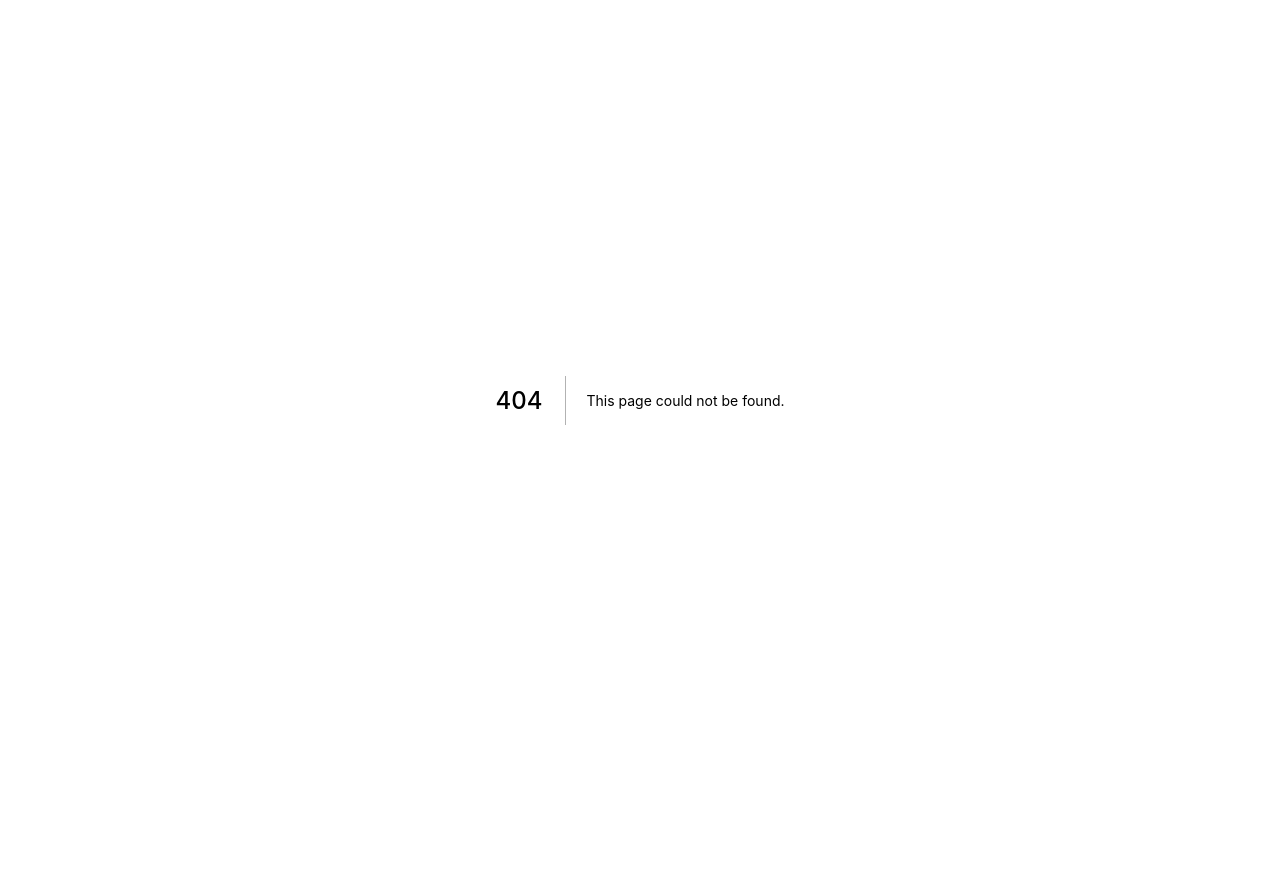
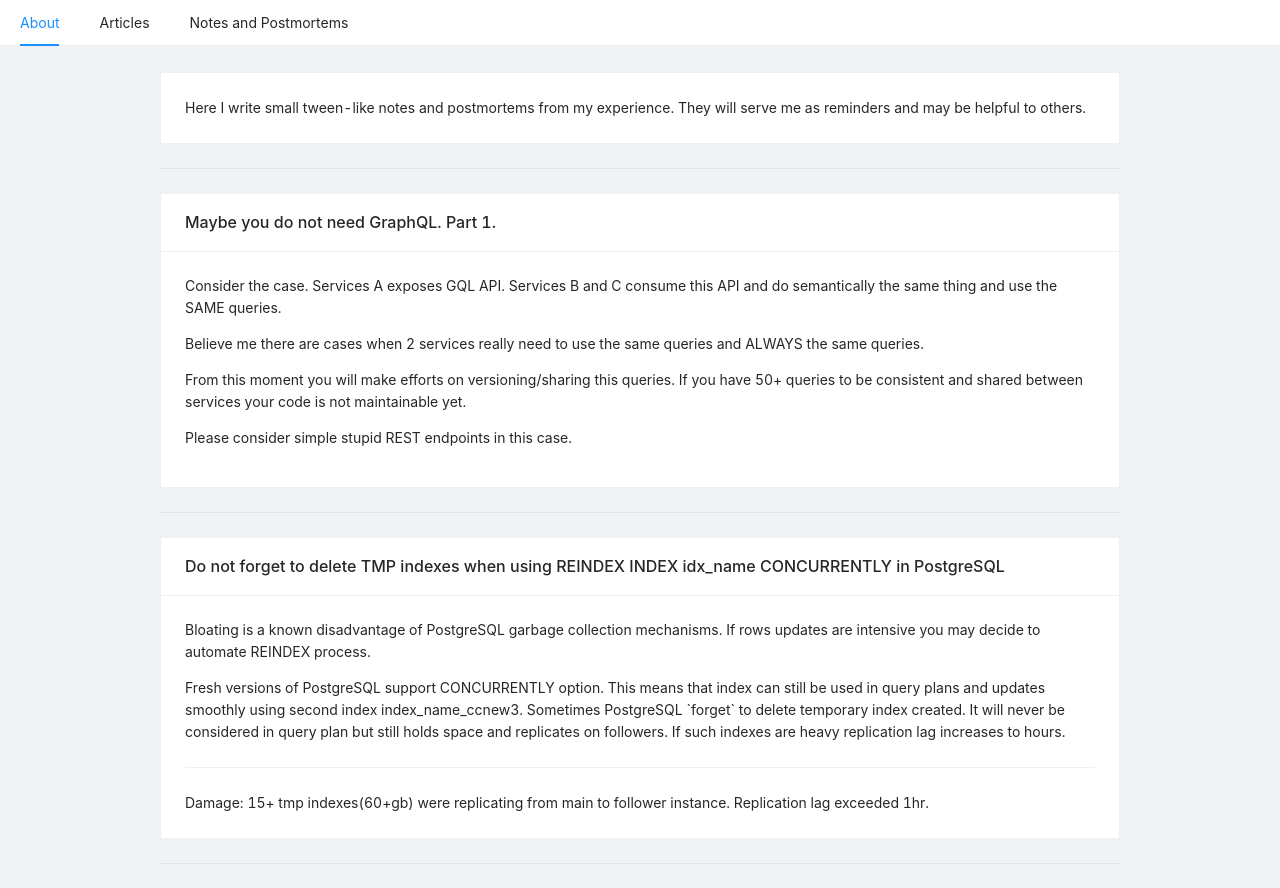
Before and after one commit to z0s0/z0s0, a Next.js app: page /notes in a window 1280 px wide. Before the commit this address had no page. Shown: the top 888 px of the page. Before the commit the page ends 800 px from the top, so only its background shows below. Built offline with nearby package versions, Linux system fonts and the light colour scheme.

Commit message:
initial notes and menu

```diff
--- a/package.json
+++ b/package.json
@@ -8,6 +8,7 @@
     "start": "next start"
   },
   "dependencies": {
+    "antd": "^4.13.1",
     "next": "10.0.5",
     "react": "17.0.1",
     "react-dom": "17.0.1"
--- a/pages/_app.js
+++ b/pages/_app.js
@@ -1,7 +1,17 @@
 import '../styles/globals.css'
+import Menu from '../src/menu'
+import 'antd/dist/antd.css';
+import {Row, Col, Layout} from 'antd'
 
-function MyApp({ Component, pageProps }) {
-  return <Component {...pageProps} />
-}
-
-export default MyApp
+const App = ({Component, pageProps}) =>
+   <Layout>
+     <Menu/>
+     <Layout.Content style={{minHeight: "1200px"}}>
+       <Row style={{marginTop: "2%"}}>
+          <Col offset={3} span={18}>
+          <Component {...pageProps} />
+        </Col>
+       </Row>
+     </Layout.Content>
+   </Layout>
+export default App
--- a/pages/api/hello.js
+++ /dev/null
@@ -1,6 +0,0 @@
-// Next.js API route support: https://nextjs.org/docs/api-routes/introduction
-
-export default (req, res) => {
-  res.statusCode = 200
-  res.json({ name: 'John Doe' })
-}
--- /dev/null
+++ b/pages/me.js
@@ -0,0 +1,3 @@
+import React from 'react'
+
+export default () => <div>About</div>
--- /dev/null
+++ b/pages/notes.js
@@ -0,0 +1,21 @@
+import React from 'react'
+import PageDescription from "../src/page_description"
+import {Divider} from 'antd'
+
+import {Note, Notes} from '../src/note'
+
+const pageDescriptionText = "Here I write small tween-like notes and postmortems from my experience. They will serve me as reminders and may be helpful to others."
+  export default () =>
+    <div>
+        <PageDescription children={pageDescriptionText}/>
+        <Divider/>
+
+        {
+            Notes.map((noteProps, idx) =>
+            <>
+              <Note key={idx} {...noteProps}/>
+              <Divider/>
+            </>
+        )
+        }
+   </div>
--- /dev/null
+++ b/pages/posts.js
@@ -0,0 +1,6 @@
+import React from 'react'
+
+export default () =>
+  <div>
+      No articles yet. But stay tuned!
+  </div>
--- /dev/null
+++ b/pages/posts/sqs.js
@@ -0,0 +1,3 @@
+import React from 'react'
+
+export default () => <div>SQS article</div>
--- /dev/null
+++ b/src/menu.js
@@ -0,0 +1,22 @@
+import React from 'react'
+import Link from 'next/link'
+
+import {Menu} from 'antd'
+
+export default () =>
+  <Menu
+    theme="light"
+    mode="horizontal"
+  >
+    <Menu.Item>
+      <Link href="/me">About</Link>
+    </Menu.Item>
+
+    <Menu.Item>
+      <Link href="/posts">Articles</Link>
+    </Menu.Item>
+
+    <Menu.Item>
+      <Link href="/notes">Notes and Postmortems</Link>
+    </Menu.Item>
+  </Menu>
--- /dev/null
+++ b/src/note.js
@@ -0,0 +1,88 @@
+import React from 'react'
+import {Card, Divider} from 'antd'
+
+export const Note = ({title, type, text, tags, result}) =>{
+    const conclusion = type === "postmortem" ? "Damage" : "Conclusion"
+  return (
+      <Card title={title}>
+          {text}
+
+          {result &&
+            <>
+              <Divider/>
+              <span>{conclusion}: {result}</span>
+            </>
+          }
+      </Card>
+  )
+}
+
+
+export const Notes = [
+    {
+        type: "note",
+        title: "Maybe you do not need GraphQL. Part 1.",
+        text: <article>
+            <p>Consider the case. Services A exposes GQL API. Services B and C consume this API and do semantically the same thing and use the SAME queries.</p>
+            <p>Believe me there are cases when 2 services really need to use the same queries and ALWAYS the same queries.</p>
+            <p>From this moment you will make efforts on versioning/sharing this queries.
+               If you have 50+ queries to be consistent and shared between services your code is not maintainable yet.
+            </p>
+            <p>Please consider simple stupid REST endpoints in this case.</p>
+        </article>,
+        tags: ["GraphQL", "API", "Pain"],
+        result: null
+    },
+    {
+        type: "postmortem",
+        title: "Do not forget to delete TMP indexes when using REINDEX INDEX idx_name CONCURRENTLY in PostgreSQL",
+        text: <span>
+              <p>Bloating is a known disadvantage of PostgreSQL garbage collection mechanisms.
+                 If rows updates are intensive you may decide to automate REINDEX process.</p>
+              <p>
+                  Fresh versions of PostgreSQL support CONCURRENTLY option.
+                  This means that index can still be used in query plans and updates smoothly using second index index_name_ccnew{1,2,3}.
+                  Sometimes PostgreSQL `forget` to delete temporary index created. It will never be considered in query plan but still holds space and replicates on followers.
+                  If such indexes are heavy replication lag increases to hours.
+              </p>
+            </span>,
+        tags: ["PostgreSQL"],
+        result: "15+ tmp indexes(60+gb) were replicating from main to follower instance. Replication lag exceeded 1hr."
+    },
+    {
+        type: "postmortem",
+        title: "If you use Materialized views with CONCURRENTLY refresh do not forget to add total Unique Index on this view.",
+        text: <article>
+            <p>Code was tested without CONCURRENTLY option and PostgreSQL exception was missed</p>
+        </article>,
+        result: "View was out of sync from query for 1 month before we spotted the problem"
+    },
+    {
+        type: "idea",
+        title: "Use ElasticSearch as dummy key-value database",
+        text: <article>
+          <p>We had a very specific task— find a distributed fault-tolerant K/V storage for large JSON documents with high read RPS.</p>
+          <p>Riak K/V, Scylla and MongoDB(not a kv but why not) as test databases.</p>
+          <p>
+              Multicluster configuration. Riak destroyed all and it was settled to use Riak.
+              But we really forgot about ElasticSearch, I mean /index_name/:id GET Requests.
+          </p>
+          <p>ElasticSearch without search is funny and sounds crazy but it really can help.</p>
+        </article>
+    },
+
+    {
+        type: "postmortem",
+        title: "Never use Erlang's odbc if you need its streaming API",
+        text: <article>
+            <p>Sometimes ODBC is the only way to connect to a database which is not popular in Elixir/Erlang world
+               Apache Impala in my case. Usually a lot of data is stored in Hadoop :).
+               So you decide to fetch selected dataset in batches.
+            </p>
+            <p>
+                The problem is driver's odbc.next_batch function stores previous batch into memory :). OOM kills the app in minutes.
+            </p>
+        </article>,
+        result: "Took Python's impyla library and used Erlang Port feature to interact with fetchers from erlang. Perfect usage of erlang ports."
+    }
+]
--- /dev/null
+++ b/src/page_description.js
@@ -0,0 +1,7 @@
+import React from 'react'
+import {Card} from 'antd'
+
+export default ({children}) =>
+  <Card>
+      {children}
+  </Card>
```
Also changed, not shown: pages/index.js (+2 -7 lines), 2 other files (tests, documents, lock files or other folders).
